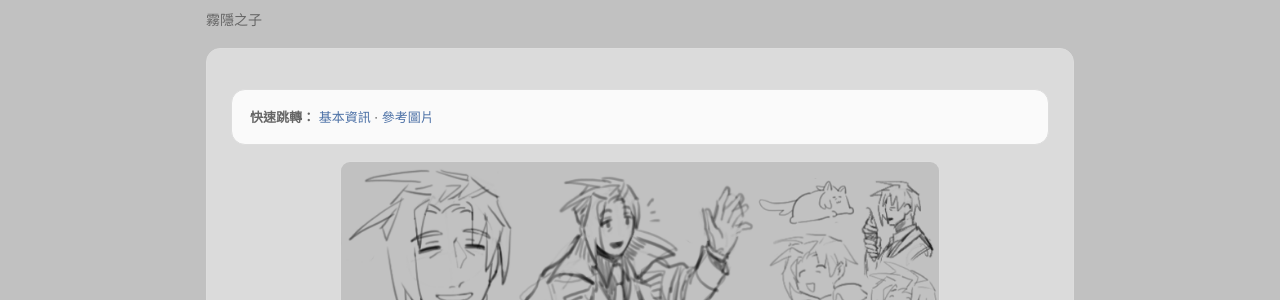
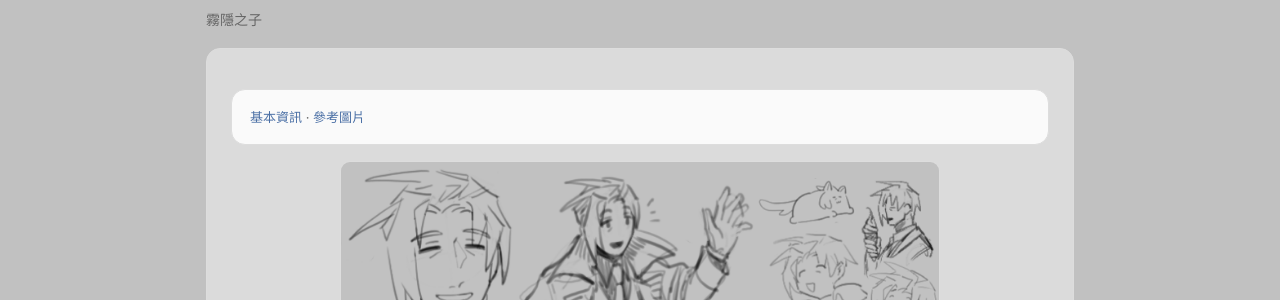
Before and after one commit to yoyoseal/char-archive, a Jekyll site: the page built from _characters/hiiragi.md, in a window 1280 px wide and 900 px high. Shown: the part 150-450 px from the top of the window. Built offline with Jekyll 4.4.1, drawn with Linux system fonts in a browser that asks for light colours.

Commit message:
Update hiiragi.md

```diff
--- a/_characters/hiiragi.md
+++ b/_characters/hiiragi.md
@@ -5,7 +5,7 @@ subtitle: 霧隱之子
 <a id="top"></a>
 
 <div class="card small">
-  <strong>快速跳轉：</strong>
+  <strong></strong>
   <a href="#basic">基本資訊</a> ·
   <a href="#gallery">參考圖片</a>
 </div>
@@ -83,12 +83,12 @@ subtitle: 霧隱之子
     margin-top: 12px;
   ">
     <figure style="margin:0;">
+      <img src="{{ '/images/hiiragi/fullbody.png' | relative_url }}" alt="立繪">
+      <figcaption class="small">藝術協會</figcaption>
+    </figure>
+    <figure style="margin:0;">
       <img src="{{ '/images/hiiragi/portrait.png' | relative_url }}" alt="立繪">
       <figcaption class="small">常服</figcaption>
-    </figure>
-    <figure style="margin:0;">
-      <img src="{{ '/images/hiiragi/fullbody.png' | relative_url }}" alt="立繪">
-      <figcaption class="small">藝術協會</figcaption>
     </figure>
         <figure style="margin:0;">
       <img src="{{ '/images/hiiragi/hiiragi_2.png' | relative_url }}" alt="立繪">
```
